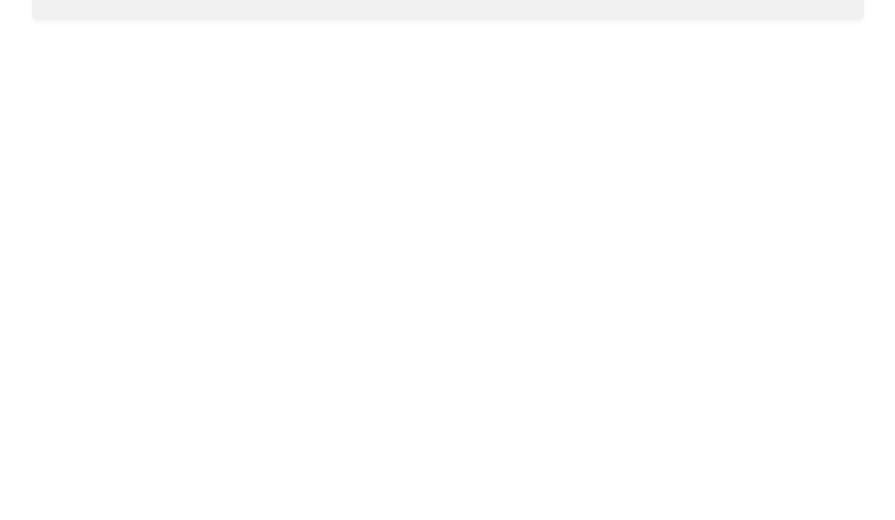
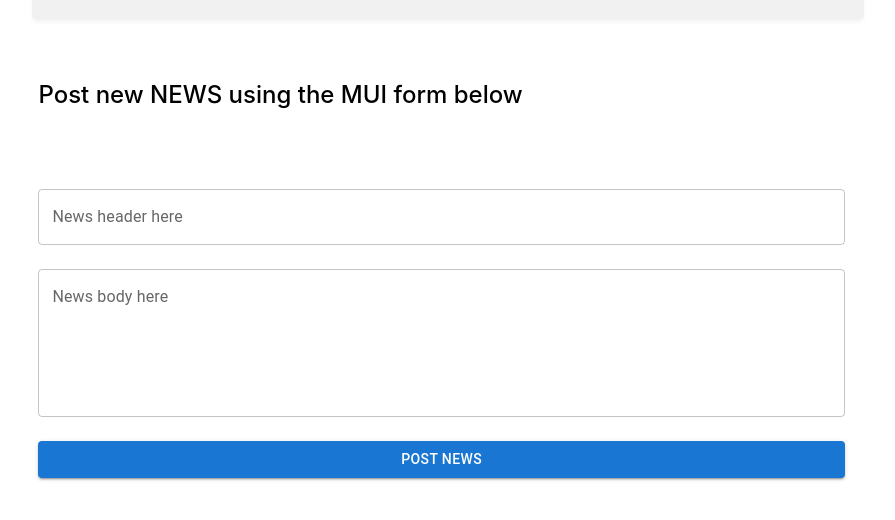
Before and after one commit to RadoStef/pomorie-info-react-MyDemo, a React (Create React App) app: page /news-page in a window 1280 px wide. Shown: the part 3444-3964 px from the top of the page, without its empty margins (192-1087 px from the left). Before the commit the page ends 3514 px from the top, so only its background shows below. Built offline with nearby package versions, Linux system fonts and the light colour scheme; the HTML template or start-up script is replaced by a standard one.

Commit message:
MUI upload news form created

```diff
--- /dev/null
+++ b/src/components/News/PostNewNews.js
@@ -0,0 +1,18 @@
+import React from 'react';
+import { TextField } from '@mui/material';
+import Stack from '@mui/material/Stack';
+import Button from '@mui/material/Button';
+import './News.css';
+
+export const PostNewNews = () => {
+  return (
+    <div className='news-container'>
+        <h2 style={{ marginLeft: '20%'}}> Post new NEWS using the MUI form below </h2>
+      <Stack spacing={3} sx={{width: '70%', margin: '50px 20%'}}>
+        <TextField id="outlined-basic" label="News header here" variant="outlined" fullWidth margin='dense'/>
+        <TextField multiline='true' minRows='5' maxRows='7' fullWidth='true' maxWidth='sm' label="News body here"/>
+        <Button variant='contained' >Post news</Button>
+      </Stack>
+    </div>
+  )
+};
--- a/src/components/WeatherSection/WeatherInfo.js
+++ b/src/components/WeatherSection/WeatherInfo.js
@@ -9,6 +9,10 @@ export const WeatherInfo = () => {
   const [seaTemp, setSeaTemp] = useState(null);
   const [windSpeed, setWindSpeed] = useState(null);
   const [weatherDescription, setWeatherDescription] = useState(null);
+
+  const today = new Date();
+  const summerStart = new Date(2023, 5, 21);
+  const daysLeftToSummerStart = (date1, date2) => Math.round((date2 - date1) / (1000 * 60 * 60 * 24));
 
   const apiKey = process.env.REACT_APP_WEATHER_API_KEY;
   const lat = 42.56;
@@ -48,6 +52,9 @@ export const WeatherInfo = () => {
           Скорост на вятъра: {windSpeed} м/с
         </Box>
       )}
+      {<Box>
+        Hi ALL! Just to say, Summer starts in <span style={{color: 'red'}}>{daysLeftToSummerStart(today, summerStart)}</span> days! 💥😎🎉
+      </Box>}
       <Box>
         <WbSunnyIcon />
       </Box>
--- a/src/pages/NewsPage.js
+++ b/src/pages/NewsPage.js
@@ -3,6 +3,7 @@ import { AppHeaderBar } from '../components/HeaderSection/AppHeaderBar';
 import { ScrollToTopButton } from '../components/UI/ScrollToTopButton';
 import { Breadcrumb } from '../components/BreadCrumbSection/Breadcrumb';
 import { ReadNews } from '../components/News/ReadNews';
+import { PostNewNews } from '../components/News/PostNewNews';
 
 export const NewsPage = () => {
   return (
@@ -10,6 +11,7 @@ export const NewsPage = () => {
       <AppHeaderBar/>
       <Breadcrumb location='/ News'/>
       <ReadNews/>
+      <PostNewNews/>
       <ScrollToTopButton/>
     </div>
   )
```
